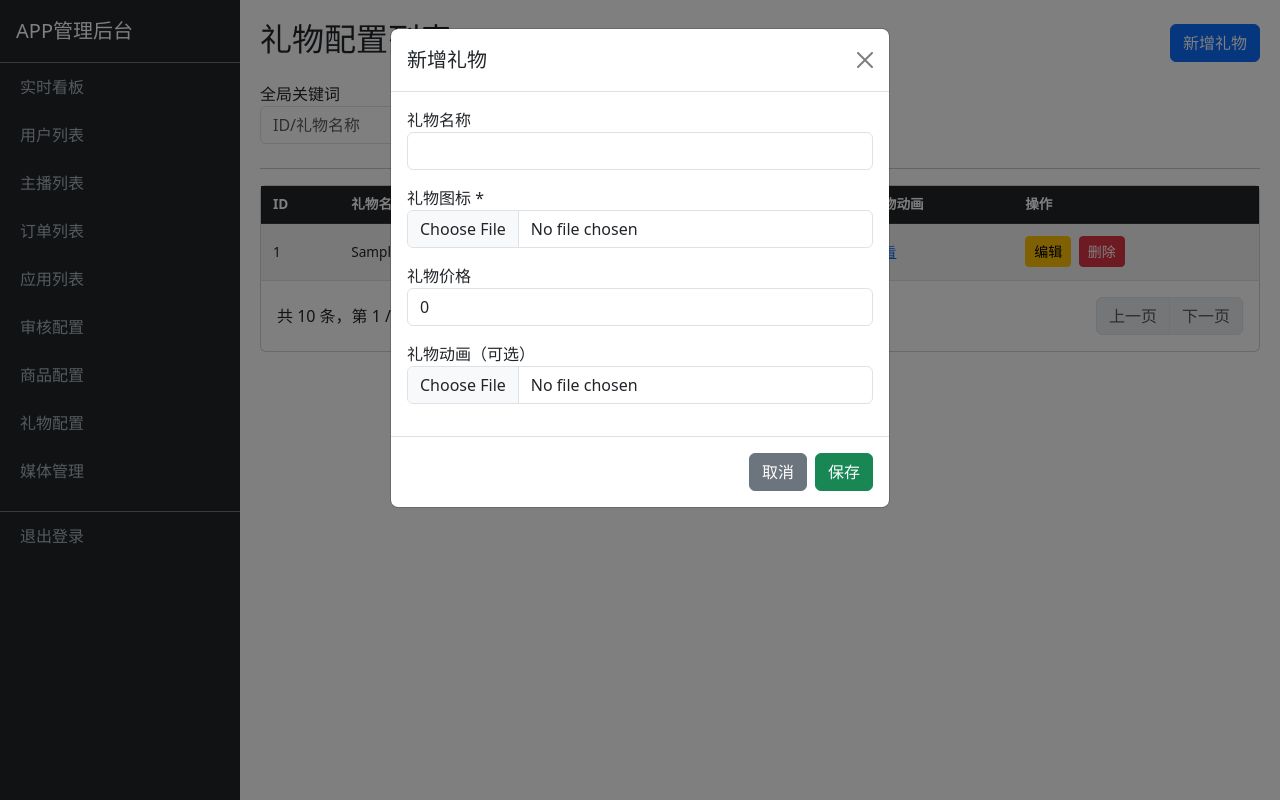
After one commit to kekiki/chatstar_admin, a FastAPI app: template templates/gift_list.html in a window 1280 px wide, after a click on "新增礼物". The commit adds this page. Run offline with FastAPI, Linux system fonts and the light colour scheme; the template is opened without the code that fills it: most values are stand-ins (such as "Sample title", 1, 10 or a date in 2020); grey boxes marked "Sample" are stand-in pictures; parts of the project's set-up code (start-up, migrations or seed data) failed here and were passed over.

Commit message:
gift list

```diff
--- a/main.py
+++ b/main.py
@@ -2,7 +2,7 @@ from fastapi import FastAPI
 from fastapi.responses import RedirectResponse
 from fastapi.middleware.cors import CORSMiddleware
 from config import APP_TITLE, APP_HOST, APP_PORT
-from routers import auth_router, dashboard_router, user_router, anchor_router, order_router, app_list_router, app_review_router, product_router, media_router
+from routers import auth_router, dashboard_router, user_router, anchor_router, order_router, app_list_router, app_review_router, product_router, gift_router, media_router
 
 app = FastAPI(title=APP_TITLE)
 app.add_middleware(
@@ -22,6 +22,7 @@ app.include_router(order_router)
 app.include_router(app_list_router)
 app.include_router(app_review_router)
 app.include_router(product_router)
+app.include_router(gift_router)
 app.include_router(media_router)
 
 # 首页自动跳转看板
--- a/models/__init__.py
+++ b/models/__init__.py
@@ -8,5 +8,6 @@ from .stat import DailyStat
 from .media import Media
 from .black_white import BlackWhiteUser, BlackWhiteIp, BlackWhiteDevice
 from .product import Product
+from .gift import Gift
 
-__all__ = ['AdminUser', 'AppList', 'AppReview', 'AppUser', 'Anchor', 'PayOrder', 'DailyStat', 'Media', 'BlackWhiteUser', 'BlackWhiteIp', 'BlackWhiteDevice', 'Product']
+__all__ = ['AdminUser', 'AppList', 'AppReview', 'AppUser', 'Anchor', 'PayOrder', 'DailyStat', 'Media', 'BlackWhiteUser', 'BlackWhiteIp', 'BlackWhiteDevice', 'Product', 'Gift']
--- a/routers/__init__.py
+++ b/routers/__init__.py
@@ -6,6 +6,7 @@ from .order import router as order_router
 from .app_list import router as app_list_router
 from .app_review import router as app_review_router
 from .product import router as product_router
+from .gift import router as gift_router
 from .media import router as media_router
 
-__all__ = ['auth_router', 'dashboard_router', 'user_router', 'anchor_router', 'order_router', 'app_list_router', 'app_review_router', 'product_router', 'media_router']
+__all__ = ['auth_router', 'dashboard_router', 'user_router', 'anchor_router', 'order_router', 'app_list_router', 'app_review_router', 'product_router', 'gift_router', 'media_router']
--- a/templates/anchor_list.html
+++ b/templates/anchor_list.html
@@ -292,9 +292,6 @@ $(document).on('click', '.edit-anchor-btn', function() {
 
 $(document).on('click', '.delete-anchor-btn', async function() {
     const user_id = $(this).data('user_id');
-    if (!confirm('确认删除该主播吗？')) {
-        return;
-    }
     try {
         const res = await fetch(`/admin/api/delete_anchor?user_id=${user_id}`, {
             method: 'DELETE'
--- a/templates/app_list.html
+++ b/templates/app_list.html
@@ -170,9 +170,6 @@ $(document).on('click', '.btn-edit', function(){
 // 删除应用
 $(document).on('click', '.btn-delete', async function(){
     const id = $(this).data('id');
-    if (!confirm('确认删除该应用吗？')) {
-        return;
-    }
 
     try {
         const res = await fetch(`/admin/api/delete_app_list?id=${id}`, {
--- a/templates/app_review.html
+++ b/templates/app_review.html
@@ -239,8 +239,6 @@ $("#submitEditReview").click(async function(){
 
 // 删除审核配置
 $(".delete-review-btn").click(async function(){
-    if (!confirm("确定要删除这条审核配置吗？")) return;
-
     const id = $(this).data("id");
     try {
         const res = await fetch(`/admin/api/delete_app_review?id=${id}`, {
--- a/templates/base.html
+++ b/templates/base.html
@@ -81,6 +81,7 @@
     <a href="/admin/app_list" class="{% if active_menu == 'app_list' %}active{% endif %}">应用列表</a>
     <a href="/admin/app_review" class="{% if active_menu == 'app_review' %}active{% endif %}">审核配置</a>
     <a href="/admin/product" class="{% if active_menu == 'product' %}active{% endif %}">商品配置</a>
+    <a href="/admin/gift" class="{% if active_menu == 'gift' %}active{% endif %}">礼物配置</a>
     <a href="/admin/media" class="{% if active_menu == 'media' %}active{% endif %}">媒体管理</a>
     <div class="border-top border-secondary mt-3">
         <a href="/logout">退出登录</a>
--- /dev/null
+++ b/templates/gift_list.html
@@ -0,0 +1,412 @@
+{% extends "base.html" %}
+{% block content %}
+<div class="d-flex justify-content-between align-items-center mb-3">
+    <h2>礼物配置列表</h2>
+    <button class="btn btn-primary" data-bs-toggle="modal" data-bs-target="#addGiftModal">新增礼物</button>
+</div>
+<form action="/admin/gift" method="get" class="row g-3 mb-4 align-items-end">
+    <div class="col-auto">
+        <label>全局关键词</label>
+        <input class="form-control" name="keyword" value="{{ keyword }}" placeholder="ID/礼物名称">
+    </div>
+    <div class="col-auto">
+        <button class="btn btn-primary">查询</button>
+        <a href="/admin/gift" class="btn btn-outline-secondary">重置</a>
+    </div>
+</form>
+<hr>
+<style>
+    .gift-table {
+        font-size: 0.85rem;
+    }
+    .gift-table th,
+    .gift-table td {
+        white-space: nowrap;
+        vertical-align: middle;
+        padding: 0.5rem 0.75rem;
+    }
+    .gift-table th {
+        font-weight: 600;
+    }
+    .gift-table .ellipsis-cell {
+        max-width: 150px;
+        overflow: hidden;
+        text-overflow: ellipsis;
+        white-space: nowrap;
+    }
+    .gift-table .small-cell {
+        max-width: 80px;
+    }
+</style>
+<div class="card">
+    <div class="table-responsive">
+        <table class="table table-hover table-striped mb-0 gift-table">
+            <thead class="table-dark">
+                <tr>
+                    <th>ID</th>
+                    <th>礼物名称</th>
+                    <th>礼物图标</th>
+                    <th>礼物价格</th>
+                    <th>礼物动画</th>
+                    <th>操作</th>
+                </tr>
+            </thead>
+            <tbody>
+                {% for item in page_data.list %}
+                <tr>
+                    <td>{{ item.id }}</td>
+                    <td class="ellipsis-cell" title="{{ item.gift_name or '-' }}">{{ item.gift_name or '-' }}</td>
+                    <td class="small-cell">
+                        {% if item.gift_icon %}
+                        <img src="{{ item.gift_icon }}" style="width: 40px; height: 40px; object-fit: contain;">
+                        {% else %}
+                        -
+                        {% endif %}
+                    </td>
+                    <td class="small-cell">{{ item.gift_price or 0 }}</td>
+                    <td class="ellipsis-cell" title="{{ item.gift_animation or '-' }}">
+                        {% if item.gift_animation %}
+                        <a href="{{ item.gift_animation }}" target="_blank">查看</a>
+                        {% else %}
+                        -
+                        {% endif %}
+                    </td>
+                    <td>
+                        <button class="btn btn-sm btn-warning edit-gift-btn"
+                                data-id="{{ item.id }}"
+                                data-gift-name="{{ item.gift_name or '' }}"
+                                data-gift-icon="{{ item.gift_icon or '' }}"
+                                data-gift-price="{{ item.gift_price or 0 }}"
+                                data-gift-animation="{{ item.gift_animation or '' }}">编辑</button>
+                        <button class="btn btn-sm btn-danger delete-gift-btn ms-1"
+                                data-id="{{ item.id }}">删除</button>
+                    </td>
+                </tr>
+                {% endfor %}
+            </tbody>
+        </table>
+    </div>
+    <!-- 分页 -->
+    <div class="p-3 d-flex justify-content-between align-items-center">
+        <span>共 {{ page_data.total }} 条，第 {{ page_data.page }} / {{ page_data.total_pages }} 页</span>
+        <nav>
+            <ul class="pagination mb-0">
+                <li class="page-item {% if page_data.page == 1 %}disabled{% endif %}">
+                    <a class="page-link" href="/admin/gift?keyword={{ keyword }}&page={{ page_data.page-1 }}">上一页</a>
+                </li>
+                <li class="page-item {% if page_data.page == page_data.total_pages %}disabled{% endif %}">
+                    <a class="page-link" href="/admin/gift?keyword={{ keyword }}&page={{ page_data.page+1 }}">下一页</a>
+                </li>
+            </ul>
+        </nav>
+    </div>
+</div>
+
+<!-- 新增礼物弹窗 -->
+<div class="modal fade" id="addGiftModal" tabindex="-1">
+    <div class="modal-dialog">
+        <div class="modal-content">
+            <div class="modal-header">
+                <h5 class="modal-title">新增礼物</h5>
+                <button type="button" class="btn-close" data-bs-dismiss="modal"></button>
+            </div>
+            <div class="modal-body">
+                <form id="addGiftForm">
+                    <div class="mb-3">
+                        <label>礼物名称</label>
+                        <input type="text" name="gift_name" id="addGiftName" class="form-control" required>
+                    </div>
+                    <div class="mb-3">
+                        <label>礼物图标 *</label>
+                        <input type="file" name="gift_icon_file" id="addGiftIconFile" class="form-control" accept="image/*" required>
+                        <input type="hidden" name="gift_icon" id="addGiftIcon">
+                        <div id="addGiftIconPreview" class="mt-2"></div>
+                    </div>
+                    <div class="mb-3">
+                        <label>礼物价格</label>
+                        <input type="number" name="gift_price" id="addGiftPrice" class="form-control" value="0">
+                    </div>
+                    <div class="mb-3">
+                        <label>礼物动画（可选）</label>
+                        <input type="file" name="gift_animation_file" id="addGiftAnimationFile" class="form-control" accept="image/*,video/*">
+                        <input type="hidden" name="gift_animation" id="addGiftAnimation">
+                        <div id="addGiftAnimationPreview" class="mt-2"></div>
+                    </div>
+                </form>
+            </div>
+            <div class="modal-footer">
+                <button class="btn btn-secondary" data-bs-dismiss="modal">取消</button>
+                <button class="btn btn-success" id="submitAddGift">保存</button>
+            </div>
+        </div>
+    </div>
+</div>
+
+<!-- 编辑礼物弹窗 -->
+<div class="modal fade" id="editGiftModal" tabindex="-1">
+    <div class="modal-dialog">
+        <div class="modal-content">
+            <div class="modal-header">
+                <h5 class="modal-title">编辑礼物</h5>
+                <button type="button" class="btn-close" data-bs-dismiss="modal"></button>
+            </div>
+            <div class="modal-body">
+                <form id="editGiftForm">
+                    <input type="hidden" name="id" id="editGiftId">
+                    <div class="mb-3">
+                        <label>礼物名称</label>
+                        <input type="text" name="gift_name" id="editGiftName" class="form-control" required>
+                    </div>
+                    <div class="mb-3">
+                        <label>礼物图标 *</label>
+                        <input type="file" name="gift_icon_file" id="editGiftIconFile" class="form-control" accept="image/*">
+                        <input type="hidden" name="gift_icon" id="editGiftIcon">
+                        <div id="editGiftIconPreview" class="mt-2"></div>
+                    </div>
+                    <div class="mb-3">
+                        <label>礼物价格</label>
+                        <input type="number" name="gift_price" id="editGiftPrice" class="form-control" value="0">
+                    </div>
+                    <div class="mb-3">
+                        <label>礼物动画（可选）</label>
+                        <input type="file" name="gift_animation_file" id="editGiftAnimationFile" class="form-control" accept="image/*,video/*">
+                        <input type="hidden" name="gift_animation" id="editGiftAnimation">
+                        <div id="editGiftAnimationPreview" class="mt-2"></div>
+                    </div>
+                </form>
+            </div>
+            <div class="modal-footer">
+                <button class="btn btn-secondary" data-bs-dismiss="modal">取消</button>
+                <button class="btn btn-success" id="submitEditGift">保存</button>
+            </div>
+        </div>
+    </div>
+</div>
+
+<script src="https://cdn.jsdelivr.net/npm/bootstrap@5.3.0/dist/js/bootstrap.bundle.min.js"></script>
+<script>
+// 编辑礼物弹窗
+$(".edit-gift-btn").click(function(){
+    const btn = $(this);
+    $("#editGiftId").val(btn.attr("data-id"));
+    $("#editGiftName").val(btn.attr("data-gift-name"));
+    $("#editGiftIcon").val(btn.attr("data-gift-icon"));
+    $("#editGiftPrice").val(btn.attr("data-gift-price"));
+    $("#editGiftAnimation").val(btn.attr("data-gift-animation"));
+
+    // 显示现有图标预览
+    if (btn.attr("data-gift-icon")) {
+        $("#editGiftIconPreview").html(`<img src="${btn.attr("data-gift-icon")}" style="width: 80px; height: 80px; object-fit: contain;">`);
+    } else {
+        $("#editGiftIconPreview").html('');
+    }
+
+    // 显示现有动画预览
+    if (btn.attr("data-gift-animation")) {
+        $("#editGiftAnimationPreview").html(`<a href="${btn.attr("data-gift-animation")}" target="_blank">查看现有动画</a>`);
+    } else {
+        $("#editGiftAnimationPreview").html('');
+    }
+
+    new bootstrap.Modal("#editGiftModal").show();
+})
+
+// 礼物图标上传处理
+async function uploadGiftIcon(fileInput, previewId, urlInputId) {
+    const file = fileInput.files[0];
+    if (!file) return null;
+
+    if (!file.type.startsWith('image/')) {
+        alert('请选择图片文件');
+        return null;
+    }
+
+    const formData = new FormData();
+    formData.append('file', file);
+
+    // 显示加载状态
+    $(previewId).html('<div class="spinner-border text-primary" role="status"><span class="visually-hidden">上传中...</span></div>');
+    fileInput.disabled = true;
+
+    try {
+        const res = await fetch('/admin/api/upload_gift_icon', {
+            method: 'POST',
+            body: formData
+        });
+        const data = await res.json();
+        if (res.ok && data.code === 200) {
+            $(previewId).html(`<img src="${data.url}" style="width: 80px; height: 80px; object-fit: contain;">`);
+            $(urlInputId).val(data.url);
+            fileInput.disabled = false;
+            return data.url;
+        } else {
+            alert(data.msg || '上传失败');
+            $(previewId).html('');
+            fileInput.disabled = false;
+            return null;
+        }
+    } catch (error) {
+        console.error(error);
+        alert('上传失败，请稍后重试');
+        $(previewId).html('');
+        fileInput.disabled = false;
+        return null;
+    }
+}
+
+// 礼物动画上传处理
+async function uploadGiftAnimation(fileInput, previewId, urlInputId) {
+    const file = fileInput.files[0];
+    if (!file) return null;
+
+    if (!file.type.startsWith('image/') && !file.type.startsWith('video/')) {
+        alert('请选择图片或视频文件');
+        return null;
+    }
+
+    const formData = new FormData();
+    formData.append('file', file);
+
+    // 显示加载状态
+    $(previewId).html('<div class="spinner-border text-primary" role="status"><span class="visually-hidden">上传中...</span></div>');
+    fileInput.disabled = true;
+
+    try {
+        const res = await fetch('/admin/api/upload_gift_animation', {
+            method: 'POST',
+            body: formData
+        });
+        const data = await res.json();
+        if (res.ok && data.code === 200) {
+            if (file.type.startsWith('video/')) {
+                $(previewId).html(`<video src="${data.url}" style="width: 160px; height: 160px; object-fit: contain;" controls></video>`);
+            } else {
+                $(previewId).html(`<img src="${data.url}" style="width: 80px; height: 80px; object-fit: contain;">`);
+            }
+            $(urlInputId).val(data.url);
+            fileInput.disabled = false;
+            return data.url;
+        } else {
+            alert(data.msg || '上传失败');
+            $(previewId).html('');
+            fileInput.disabled = false;
+            return null;
+        }
+    } catch (error) {
+        console.error(error);
+        alert('上传失败，请稍后重试');
+        $(previewId).html('');
+        fileInput.disabled = false;
+        return null;
+    }
+}
+
+// 绑定文件上传事件
+$("#addGiftIconFile").change(function() {
+    uploadGiftIcon(this, "#addGiftIconPreview", "#addGiftIcon");
+});
+
+$("#addGiftAnimationFile").change(function() {
+    uploadGiftAnimation(this, "#addGiftAnimationPreview", "#addGiftAnimation");
+});
+
+$("#editGiftIconFile").change(function() {
+    uploadGiftIcon(this, "#editGiftIconPreview", "#editGiftIcon");
+});
+
+$("#editGiftAnimationFile").change(function() {
+    uploadGiftAnimation(this, "#editGiftAnimationPreview", "#editGiftAnimation");
+});
+
+// 编辑礼物提交
+$("#submitEditGift").click(async function(){
+    const form = $("#editGiftForm");
+    const id = parseInt(form.find("[name=id]").val());
+    const gift_name = form.find("[name=gift_name]").val();
+    const gift_icon = form.find("[name=gift_icon]").val();
+    const gift_price = parseInt(form.find("[name=gift_price]").val()) || 0;
+    const gift_animation = form.find("[name=gift_animation]").val();
+
+    if (!gift_name) {
+        alert("请填写礼物名称");
+        return;
+    }
+
+    try {
+        const res = await fetch("/admin/api/update_gift", {
+            method: "PUT",
+            headers: {"Content-Type": "application/json"},
+            body: JSON.stringify({id, gift_name, gift_icon, gift_price, gift_animation})
+        });
+        const data = await res.json();
+        if (res.ok && data.code === 200) {
+            alert(data.msg);
+            location.reload();
+        } else {
+            alert(data.msg || "更新失败");
+        }
+    } catch (error) {
+        console.error(error);
+        alert("更新失败，请稍后重试");
+    }
+})
+
+// 新增礼物提交
+$("#submitAddGift").click(async function(){
+    const form = $("#addGiftForm");
+    const gift_name = form.find("[name=gift_name]").val();
+    const gift_icon = form.find("[name=gift_icon]").val();
+    const gift_price = parseInt(form.find("[name=gift_price]").val()) || 0;
+    const gift_animation = form.find("[name=gift_animation]").val();
+
+    if (!gift_name) {
+        alert("请填写礼物名称");
+        return;
+    }
+
+    try {
+        const res = await fetch("/admin/api/add_gift", {
+            method: "POST",
+            headers: {"Content-Type": "application/json"},
+            body: JSON.stringify({gift_name, gift_icon, gift_price, gift_animation})
+        });
+        const data = await res.json();
+        if (res.ok && data.code === 200) {
+            alert(data.msg);
+            const addModal = bootstrap.Modal.getInstance(document.getElementById('addGiftModal'));
+            if (addModal) {
+                addModal.hide();
+            }
+            location.reload();
+        } else {
+            alert(data.msg || "新增失败");
+        }
+    } catch (error) {
+        console.error(error);
+        alert("新增失败，请稍后重试");
+    }
+})
+
+// 删除礼物
+$(".delete-gift-btn").click(async function(){
+    const btn = $(this);
+    const id = btn.attr("data-id");
+
+    try {
+        const res = await fetch(`/admin/api/delete_gift?id=${id}`, {
+            method: "DELETE"
+        });
+        const data = await res.json();
+        if (res.ok && data.code === 200) {
+            alert(data.msg);
+            location.reload();
+        } else {
+            alert(data.msg || "删除失败");
+        }
+    } catch (error) {
+        console.error(error);
+        alert("删除失败，请稍后重试");
+    }
+})
+</script>
+{% endblock %}
--- a/templates/media_list.html
+++ b/templates/media_list.html
@@ -243,9 +243,6 @@ $(document).on('click', '.edit-media-btn', function() {
 
 $(document).on('click', '.delete-media-btn', async function() {
     const id = $(this).data('id');
-    if (!confirm('确认删除该媒体吗？')) {
-        return;
-    }
     try {
         const res = await fetch(`/admin/api/delete_media?id=${id}`, {
             method: 'DELETE'
--- a/templates/product_list.html
+++ b/templates/product_list.html
@@ -403,9 +403,6 @@ $("#submitAddProduct").click(async function(){
 // 删除商品
 $(document).on('click', '.delete-product-btn', async function() {
     const id = $(this).data('id');
-    if (!confirm('确认删除该商品吗？')) {
-        return;
-    }
     try {
         const res = await fetch(`/admin/api/delete_product?id=${id}`, {
             method: 'DELETE'
```
Also changed, not shown: models/gift.py (added, +10 -0 lines), routers/gift.py (added, +233 -0 lines), templates/user_list.html (+0 -10 lines).
